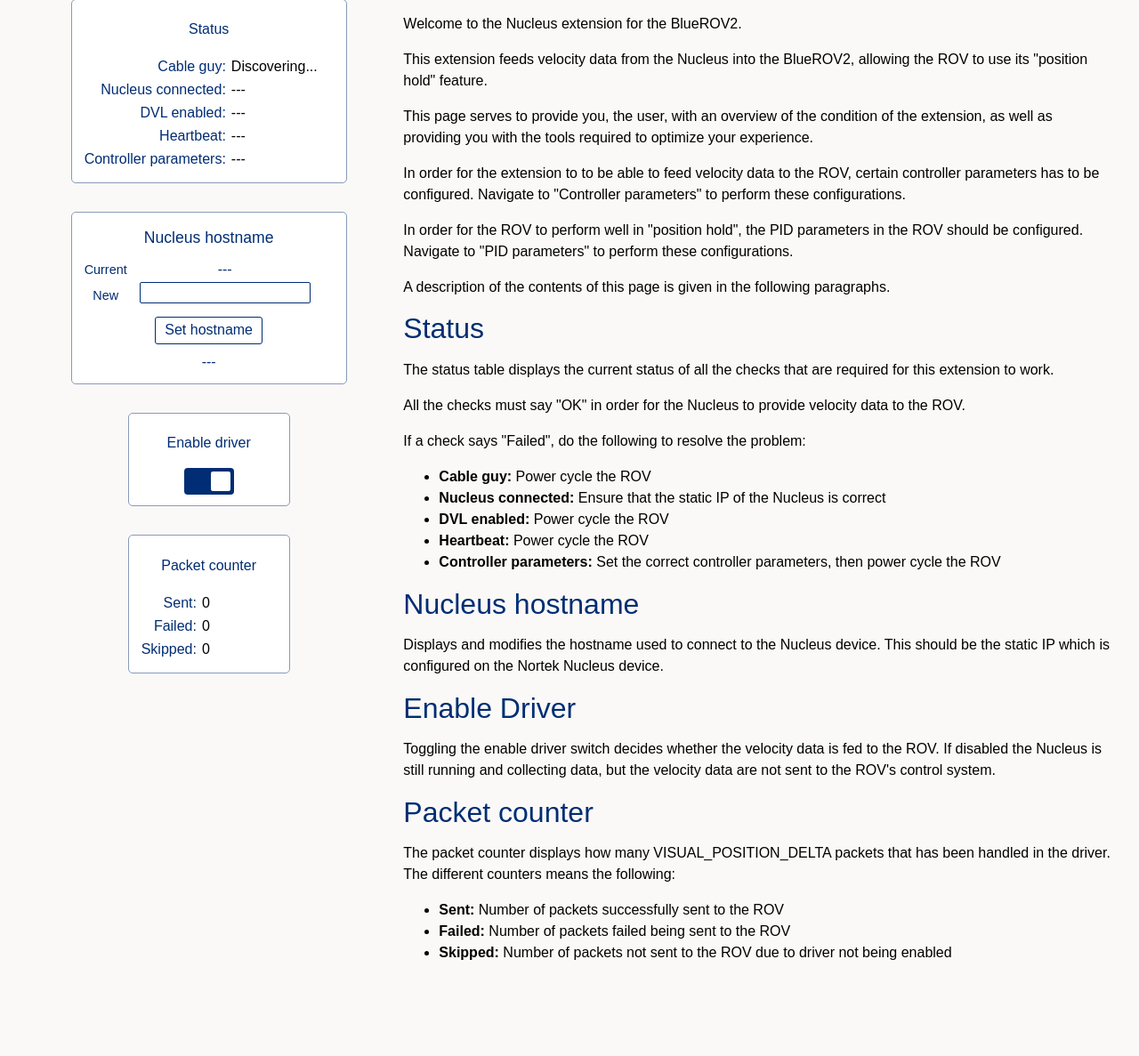
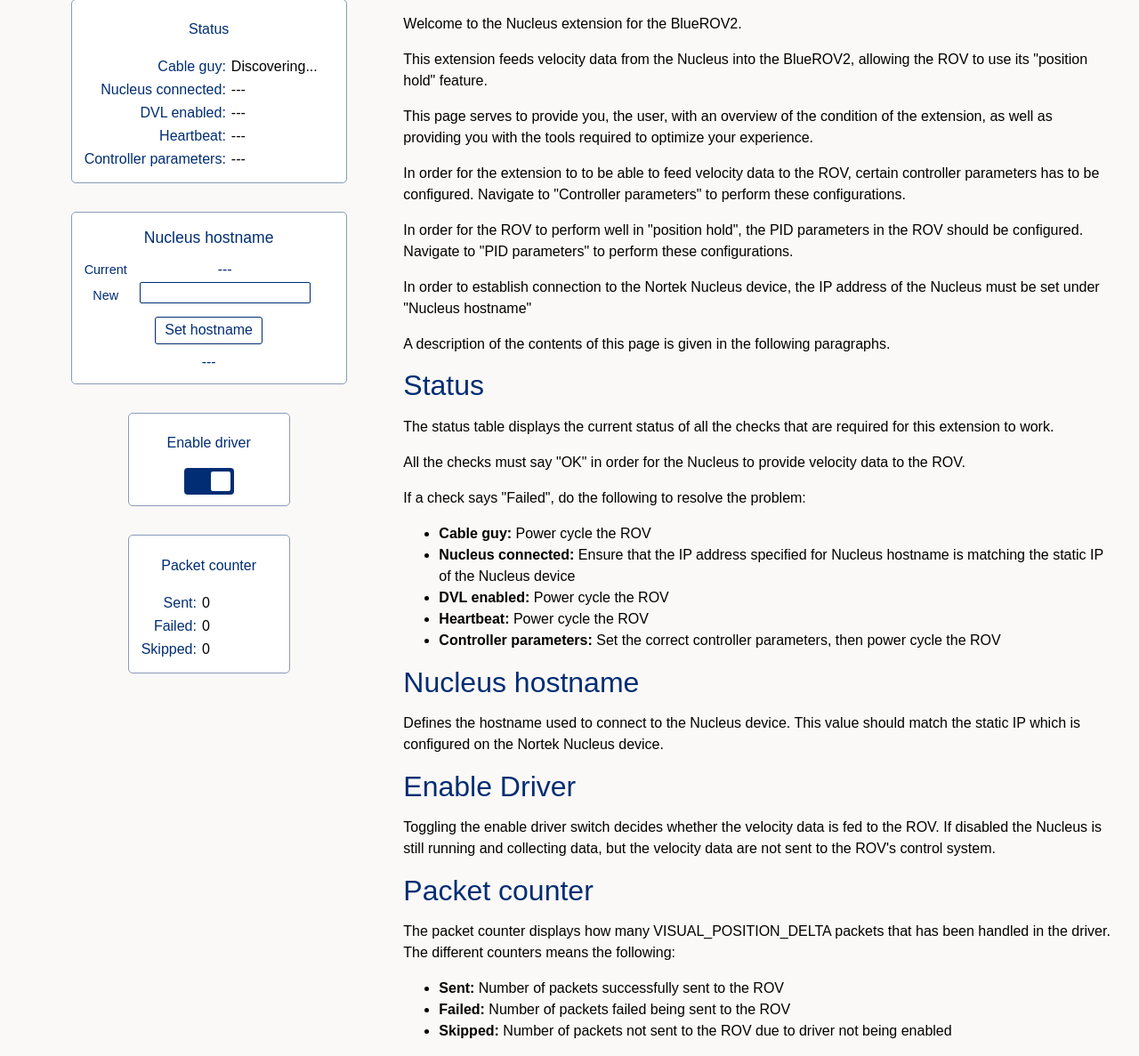
Before and after one commit to NortekSupport/nucleus_driver, a Flask app: page / in a window 1280 px wide. Shown: the part 223-1410 px from the top of the page at 89% size. Before the commit the page ends 1302 px from the top, so only its background shows below. Run offline with Flask 2, Linux system fonts and the light colour scheme; parts of the project's set-up code (start-up, migrations or seed data) failed here and were passed over.

Commit message:
updated the home page in the BlueOS extension

```diff
--- a/blueos_extension/src/nucleus_extension/templates/home.html
+++ b/blueos_extension/src/nucleus_extension/templates/home.html
@@ -100,6 +100,8 @@
 
 <p>In order for the ROV to perform well in "position hold", the PID parameters in the ROV should be configured. Navigate to "PID parameters" to perform these configurations.</p>
 
+<p>In order to establish connection to the Nortek Nucleus device, the IP address of the Nucleus must be set under "Nucleus hostname"</p>
+
 <p>A description of the contents of this page is given in the following paragraphs.</p>
 
 <h2>Status</h2>
@@ -110,7 +112,7 @@
 <p>If a check says "Failed", do the following to resolve the problem:
 <ul id="default_list">
   <li><b>Cable guy: </b>Power cycle the ROV</li>
-  <li><b>Nucleus connected: </b>Ensure that the static IP of the Nucleus is correct</li>
+  <li><b>Nucleus connected: </b>Ensure that the IP address specified for Nucleus hostname is matching the static IP of the Nucleus device</li>
   <li><b>DVL enabled: </b>Power cycle the ROV</li>
   <li><b>Heartbeat: </b>Power cycle the ROV</li>
   <li><b>Controller parameters: </b>Set the correct controller parameters, then power cycle the ROV</li>
@@ -119,7 +121,7 @@
 
 <h2>Nucleus hostname</h2>
 
-Displays and modifies the hostname used to connect to the Nucleus device. This should be the static IP which is configured on the Nortek Nucleus device.
+Defines the hostname used to connect to the Nucleus device. This value should match the static IP which is configured on the Nortek Nucleus device.
 
 <h2>Enable Driver</h2>
 
```
